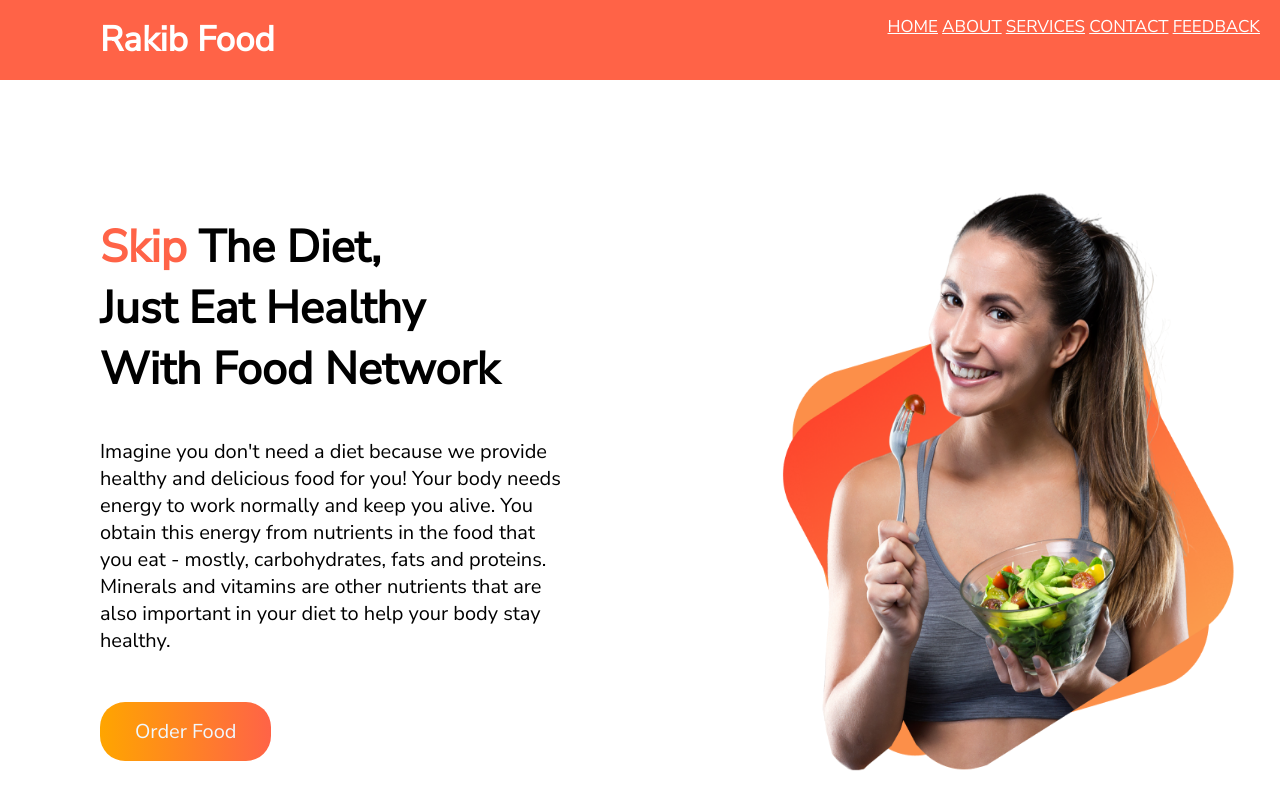
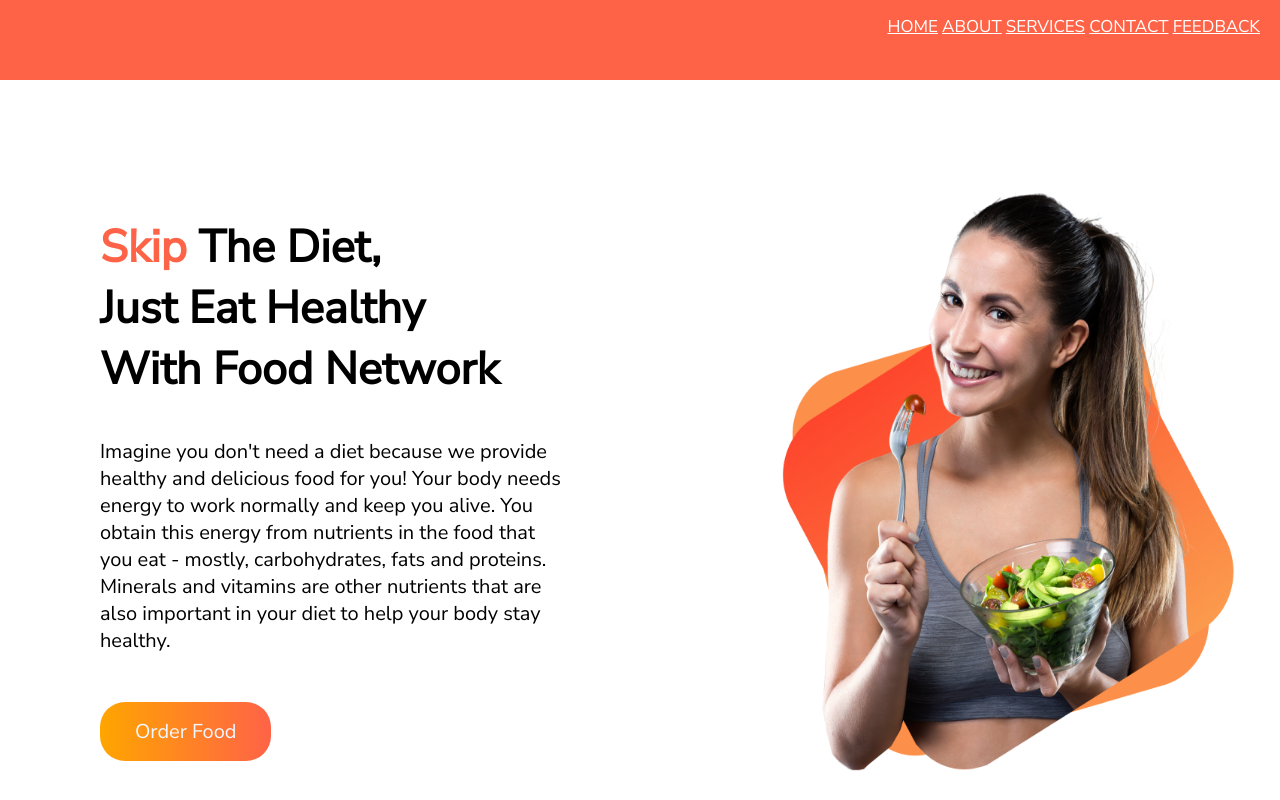
Before and after one commit to Rkb149/food-landing-page-main, a plain HTML site: page index.html in a window 1280 px wide. Shown: the top 800 px of the page. Drawn offline with Linux system fonts and the light colour scheme.

Commit message:
Update index.html

```diff
--- a/index.html
+++ b/index.html
@@ -13,7 +13,7 @@
 <body>
 
   <nav>
-    <label class="logo">Rakib Food</label>
+    <label class="logo"></label>
     <ul>
       <li><a href="#">Home</a></li>
       <li><a href="#">About</a></li>
```
